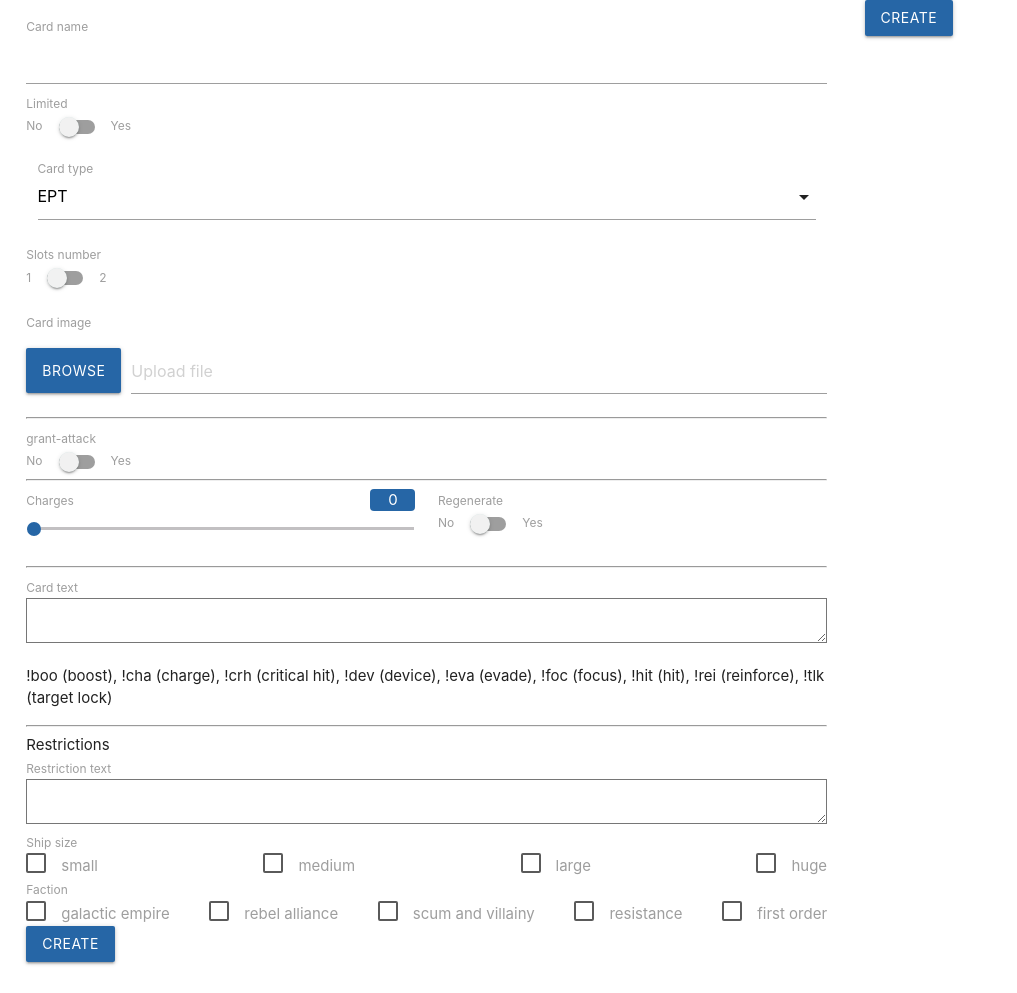
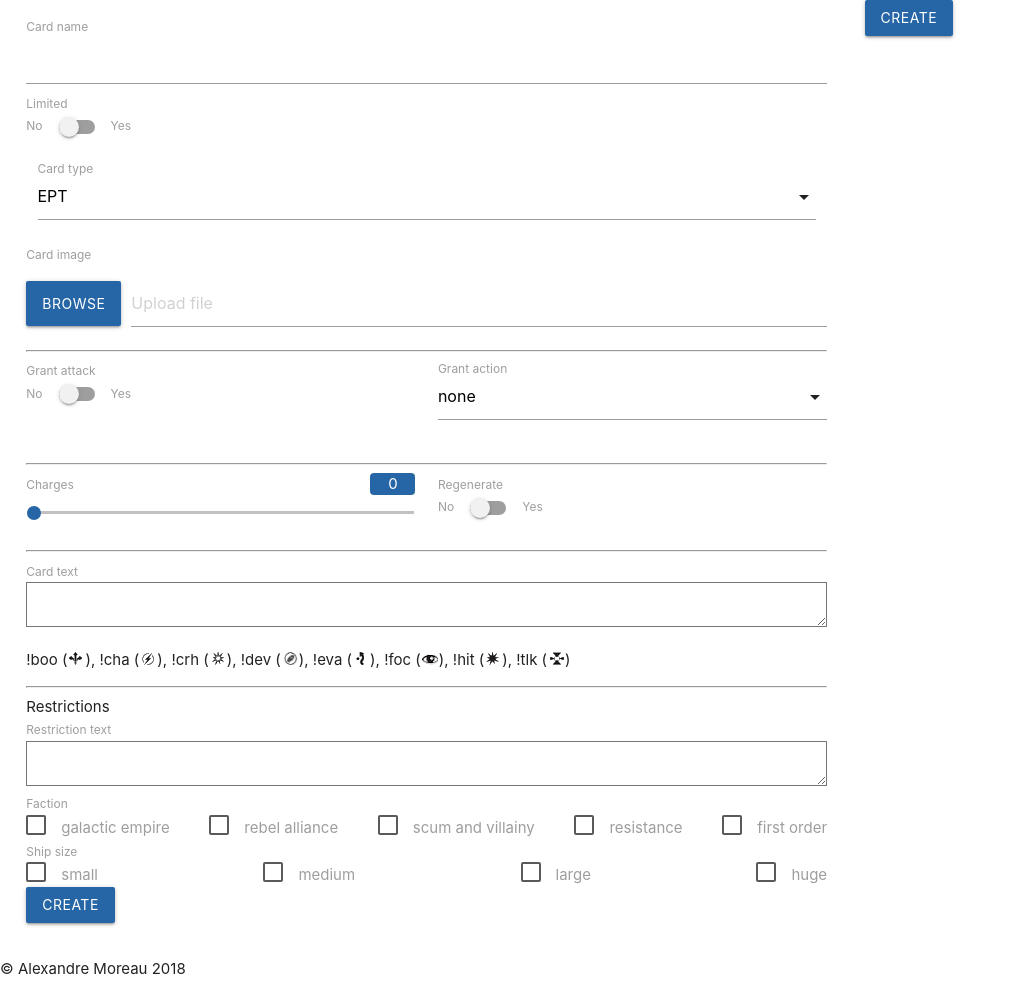
Before and after one commit to Alexandre-Moreau/xwing-card-creator, a PHP site: page / in a window 1280 px wide. Shown: the top 993 px of the page, without its empty margins (0-1017 px from the left). Run offline with PHP 8.4, Linux system fonts and the light colour scheme.

Commit message:
Restrictions and more

```diff
--- a/index.html
+++ b/index.html
@@ -42,11 +42,11 @@
 						<label for="card-type">Card type</label>
 					</div>
 					<br/>
-					<label for="slots-number">Slots number</label>
+					<!--<label for="slots-number">Slots number</label>
 					<div class="switch">
 						<label>1<input type="checkbox" name="slots-number"><span class="lever"></span>2</label>
 					</div>
-					<br/>
+					<br/>-->
 
 					<label for="card-image">Card image</label>
 					<div class="file-field input-field">
@@ -59,15 +59,28 @@
 							<input name="card-image" class="file-path validate" type="text" placeholder="Upload file"/>
 						</div>
 					</div>
-
 					<hr/>
-					<div id="grant-attack">
-						<label for="limited">grant-attack</label>
+					<div class="row">
+						<div class="col s6">
+							<label for="limited">Grant attack</label>
 							<div class="switch">
 								<label>No<input type="checkbox" name="grant-attack"><span class="lever"></span>Yes</label>
 							</div>
+						</div>
+						<div class="input-field col s6">
+							<select name="grant-action">
+								<option value="none" selected>none</option>
+								<!--<option value="calculate">Calculate</option>
+								<option value="focus">Focus</option>
+								<option value="evade">Evade</option>-->
+								<option value="reload">Reload</option>
+								<option value="rotate-arc">Rotate arc</option>
+								<option value="target-lock">Target Lock</option>
+							</select>
+							<label for="grant-action">Grant action</label>
+						</div>
+					</div>
 					<hr/>
-					</div>
 					<div id="secondary-weapon-stats" hidden>
 						<label for="require">Require</label>
 						<div class="inputContainer">
@@ -115,21 +128,30 @@
 							<input type="range" id="charge-number" name="charge-number" min="0" max="9" value="0"/>
 						</div>
 						<div class="col s6">
-							<label for="regenerate">Regenerate</label>
+							<label for="charge-regenerate">Regenerate</label>
 							<div class="switch">
-								<label>No<input type="checkbox" name="regenerate"><span class="lever"></span>Yes</label>
+								<label>No<input type="checkbox" name="charge-regenerate"><span class="lever"></span>Yes</label>
 							</div>
 						</div>
 					</div>
 					<hr/>
 					<label for="card-text">Card text</label>
 					<textarea rows="4" cols="50" name="card-text"></textarea>
-					<p>!boo (boost), !cha (charge), !crh (critical hit), !dev (device), !eva (evade), !foc (focus), !hit (hit), !rei (reinforce), !tlk (target lock)</p>
+					<p id="cardTextSymbols"><span symbolText="!boo">!boo (<img src="img/text-boost.png" symbolText="!boo">)</span>, <span symbolText="!cha">!cha (<img src="img/text-charge.png" symbolText="!cha">)</span>, <span symbolText="!crh">!crh (<img src="img/text-criticalHit.png" symbolText="!crh">)</span>, <span symbolText="!dev">!dev (<img src="img/text-device.png" symbolText="!dev">)</span>, <span symbolText="!eva">!eva (<img src="img/text-evade.png" symbolText="!eva">)</span>, <span symbolText="!foc">!foc (<img src="img/text-focus.png" symbolText="!foc">)</span>, <span symbolText="!hit">!hit (<img src="img/text-hit.png" symbolText="!hit">)</span>, <span symbolText="!tlk">!tlk (<img src="img/text-targetLock.png" symbolText="!tlk">)</span></p>
 					<hr/>
 					Restrictions
 					<br/>
 					<label for="card-text">Restriction text</label>
 					<textarea rows="4" cols="50" name="restrictions-text"></textarea>
+					<div id="restrictionsInput">
+						<label for="restrictions-faction">Faction</label>
+						<div class="inputContainer">
+							<label><input type="checkbox" name="restrictions-faction" value="empire" class="filled-in"><span>galactic empire</span></label>
+							<label><input type="checkbox" name="restrictions-faction" value="rebel" class="filled-in"><span>rebel alliance</span></label>
+							<label><input type="checkbox" name="restrictions-faction" value="scum" class="filled-in"><span>scum and villainy</span></label>
+							<label><input type="checkbox" name="restrictions-faction" value="resistance" class="filled-in"><span>resistance</span></label>
+							<label><input type="checkbox" name="restrictions-faction" value="first-order" class="filled-in"><span>first order</span></label>
+						</div>
 						<label for="restrictions-ship-size">Ship size</label>
 						<div class="inputContainer">
 							<label><input type="checkbox" name="restrictions-ship-size" value="small" class="filled-in"><span>small</span></label>
@@ -137,13 +159,6 @@
 							<label><input type="checkbox" name="restrictions-ship-size" value="large" class="filled-in"><span>large</span></label>
 							<label><input type="checkbox" name="restrictions-ship-size" value="huge" class="filled-in"><span>huge</span></label>
 						</div>
-					<label for="restrictions-faction">Faction</label>
-					<div class="inputContainer">
-						<label><input type="checkbox" name="restrictions-faction" value="empire" class="filled-in"><span>galactic empire</span></label>
-						<label><input type="checkbox" name="restrictions-faction" value="rebels" class="filled-in"><span>rebel alliance</span></label>
-						<label><input type="checkbox" name="restrictions-faction" value="scums" class="filled-in"><span>scum and villainy</span></label>
-						<label><input type="checkbox" name="restrictions-faction" value="resistance" class="filled-in"><span>resistance</span></label>
-						<label><input type="checkbox" name="restrictions-faction" value="first-order" class="filled-in"><span>first order</span></label>
 					</div>
 					<div class="btn create">
 						<span>Create</span>
@@ -183,19 +198,69 @@
 				form.submit();
 			});
 
+			// ----------------------------------- Write symbols on click
+
+			$('p#cardTextSymbols span').click(function(e){
+
+				$('textarea[name=card-text]').val( $('textarea[name=card-text]').val() + $(e.target).attr('symbolText') + ' ' );
+
+			});
+
 			// ----------------------------------- Show or hide secondary weapon div
 
-			$('select[name=card-type], input[name=grant-attack]').change(function(e){
+			$('select[name=card-type], input[type=checkbox][name=grant-attack]').change(function(e){
 
 				var cardType = $('select[name=card-type] option:selected').val();
-				var grantAttack = $('form#form-main input[name=grant-attack]:checked').val();
+				var grantAttack = $('input[type=checkbox][name=grant-attack]').prop('checked');
+
+				//$('input[type=checkbox][name=grant-attack]').prop('checked', true);
 
 				$('form#form-main input').prop('disabled', false);
 
+				console.log();
+
+				if(e.target.name == 'card-type'){
+					if(cardType == 'torpedoes' || cardType == 'missiles' || cardType == 'cannon' || cardType == 'turret'){
+						$('input[type=checkbox][name=grant-attack]').prop('checked', true);
+						$('div#secondary-weapon-stats').show();
+					}else{
+						$('input[type=checkbox][name=grant-attack]').prop('checked', false);
+						$('div#secondary-weapon-stats').hide();
+					}
+				}else if(e.target.name == 'grant-attack'){
+					if(grantAttack == true){
+						$('div#secondary-weapon-stats').show();
+					}else{
+						$('div#secondary-weapon-stats').hide();
+					}
+				}
+
+				// ------------------------------- Automatically changes "grant action" input
+
+				if(cardType == 'turret'){
+
+					$('select[name=grant-action] option[value=rotate-arc]').prop('selected', true);
+					$('select[name=grant-action]').formSelect();
+
+				}else if(cardType == 'torpedoes' || cardType == 'missiles' || cardType == 'cannon'){
+
+					if($('select[name=grant-action] option:selected').val() == 'rotate-arc' && $('select[name=grant-action] option:selected').val() == 'reload'){
+						$('select[name=grant-action] option[value=none]').prop('selected', true);
+						$('select[name=grant-action]').formSelect();
+					}
+
+				}else if(cardType == 'device'){
+
+					$('select[name=grant-action] option[value=reload]').prop('selected', true);
+					$('select[name=grant-action]').formSelect();
+
+				}
+
+				/*
+
 				if(cardType == 'torpedoes' || cardType == 'missiles' || cardType == 'cannon' || cardType == 'turret'){
 
-					$('div#secondary-weapon-stats').show();
-					$('div#grant-attack').hide();
+
 
 					if(cardType == 'torpedoes' || cardType == 'missiles'){
 						$('form#form-main input[name=charge-regenerate][value=yes]').prop('disabled', true);
@@ -220,7 +285,7 @@
 						}
 					}
 
-				}else if(grantAttack == 'yes'){
+				}else if(grantAttack == true){
 
 					$('div#secondary-weapon-stats').show();
 					$('form#form-main input[name=arc-type][value=classic]').prop('checked', true);
@@ -232,6 +297,7 @@
 					$('form#form-main input[name=card-text_size][value=large').prop('disabled', false);
 
 				}
+				*/
 			});
 
 			// ----------------------------------- Create attack text
@@ -258,8 +324,40 @@
 						text += 'Spend 1 !cha'
 					}
 
-					$('textarea[name=card-text]').val(text);
+					//$('textarea[name=card-text]').val(text);
 				}
+			});
+
+			// ----------------------------------- Create restrictions text
+
+			$('div#restrictionsInput div label input').change(function(){
+				restrictionText = '';
+
+				$('div#restrictionsInput input[name=restrictions-faction]:checked').each(function(i, e){
+					// Last element
+					if(i == $('div#restrictionsInput input[name=restrictions-faction]:checked').length-1){
+						// If there are restriction on ship size
+						if($('div#restrictionsInput input[name=restrictions-ship-size]:checked').length > 0){
+							restrictionText += e.value.toUpperCase() + ', ';
+						}else{
+							restrictionText += e.value.toUpperCase();
+						}
+					// Not last element
+					}else{
+						restrictionText += e.value.toUpperCase() + ' OR ';
+					}
+				});
+
+				$('div#restrictionsInput input[name=restrictions-ship-size]:checked').each(function(i, e){
+					if(i == $('div#restrictionsInput input[name=restrictions-ship-size]:checked').length-1){
+						restrictionText += e.value.toUpperCase() + ' SHIP';
+					}else{
+						restrictionText += e.value.toUpperCase() + ' OR ';
+					}
+				});
+
+				$('form#form-main textarea[name=restrictions-text]').val(restrictionText);
+
 			});
 
 			// ----------------------------------- Visualisers
@@ -296,24 +394,28 @@
 				var formData = new FormData();
 
 				formData.append('card-name', $('form#form-main input[name=card-name]').val());
-
 				formData.append('limited', $('input[type=checkbox][name=limited]').prop('checked'));
 
 				formData.append('image', $('form#form-main input[type=file]')[0].files[0]);
 
 				formData.append('card-type', $('form#form-main select[name=card-type] option:selected').val());
 
+				formData.append('grant-attack', $('form#form-main input[type=checkbox][name=grant-attack]').prop('checked'));
+
 				if(true){
 					formData.append('arc-type', $('form#form-main input[name=arc-type]:checked').val());
 					formData.append('dice-number', $('form#form-main input#dice-number').val());
-					formData.append('range-bonus', $('form#form-main input[name=range-bonus]:checked').val());
+					formData.append('range-bonus', $('form#form-main input[type=checkbox][name=range-bonus]').prop('checked'));
 					formData.append('min-range', $('form#form-main input#min-range').val());
 					formData.append('max-range', $('form#form-main input#max-range').val());
 				}
 
 				formData.append('charge-number', $('form#form-main input[type=range]#charge-number').val());
+				formData.append('charge-regenerate', $('input[type=checkbox][name=charge-regenerate]').prop('checked'));
 
-				formData.append('card-text', $('textarea[name=card-text]').val());
+				formData.append('card-text', $('form#form-main textarea[name=card-text]').val());
+
+				formData.append('restrictions-text', $('form#form-main textarea[name=restrictions-text]').val());
 
 				$.ajax({
 					url: 'cardgen.php',
@@ -321,13 +423,13 @@
 					data: formData,
 					success: function (data) {
 
-						cardgenOutput = data;
-
 						if(logOutput){
 							console.log(data);
 						}
 
 						data = JSON.parse(data);
+
+						cardgenOutput = data;
 
 						data.log.forEach(function(element) {
 						  console.log(element);
--- a/src/style.css
+++ b/src/style.css
@@ -48,6 +48,10 @@
     background-color: var(--main-dark-color);
 }
 
+.select-wrapper input.select-dropdown:focus {
+    border-bottom: 1px solid var(--main-dark-color);
+}
+
 span.badge{
 	background-color: var(--main-dark-color);
 	color: white;
```
Also changed, not shown: cardgen.php (+79 -15 lines), img/grantAction-reload.png (added), img/grantAction-rotateArc.png (added), img/grantAction-targetLock.png (added), img/restrictions_text.png (added), img/text-focus.png, src/kimberley bl.ttf (added), src/xwing-miniatures-ships.ttf (added), src/xwing-miniatures.ttf (added). Lines whose indentation alone changed are shown as unchanged.
